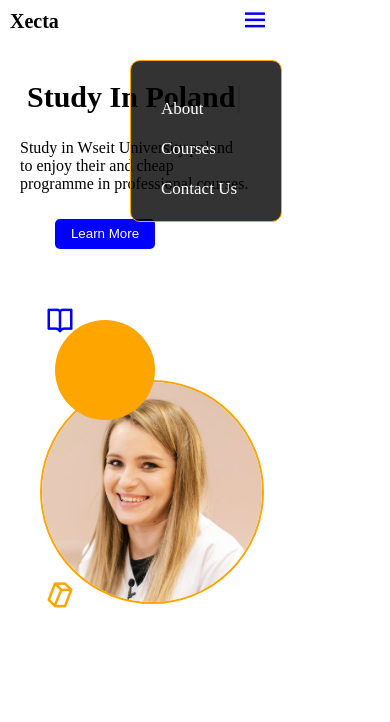
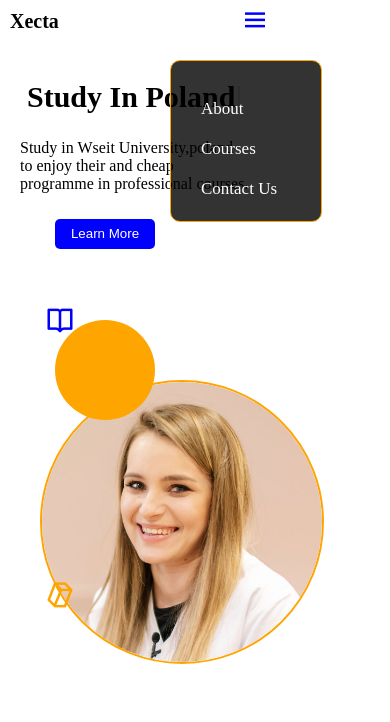
Before and after one commit to EsanSamuel/Xecta, a plain HTML site: page index.html in a window 390 px wide. Both pictures are taken after a click on the icon 255 px from the left and 20 px from the top of the page. Shown: the top 722 px of the page. Drawn offline with nearby package versions, Linux system fonts and the light colour scheme.

Commit message:
Update style.css

```diff
--- a/style.css
+++ b/style.css
@@ -282,7 +282,7 @@ h2{
         visibility: hidden;
         position: absolute;
         float: left;
-        margin-left: 130px;
+        margin-left: 170px;
         background: linear-gradient(to top,rgba(0,0,0,0.8)50%,rgba(0,0,0,0.8)50%);
         width:150px;
         height: 160px;
@@ -323,8 +323,8 @@ h2{
     }
 
     #img1{
-       width:220px;
-       height: 220px;
+       width:280px;
+       height: 280px;
        margin-left: 15px;
        border-radius: 50%;
     }
@@ -436,7 +436,7 @@ h2{
     }
 
     #footer{
-        width:330px;
+        width:350px;
         height: 50vh;
     }
 
```
